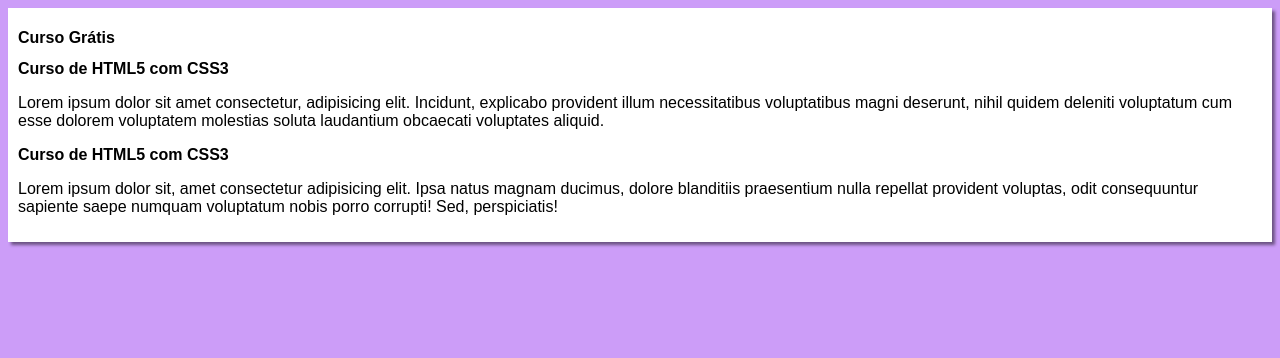
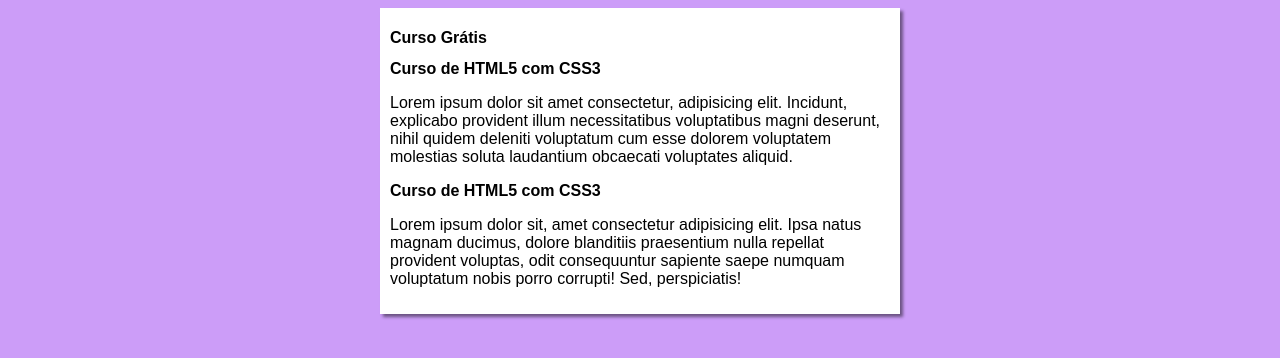
Before and after one commit to mthm93/Project, a plain HTML site: page index.html in a window 1280 px wide. Drawn offline with Linux system fonts and the light colour scheme.

Commit message:
Update style.css

```diff
--- a/estilos/style.css
+++ b/estilos/style.css
@@ -8,7 +8,7 @@ body {
 }
 
 main {
-    background-color: white;]
+    background-color: white;
     width: 500px;
     margin: auto;
     padding: 10px;
```
